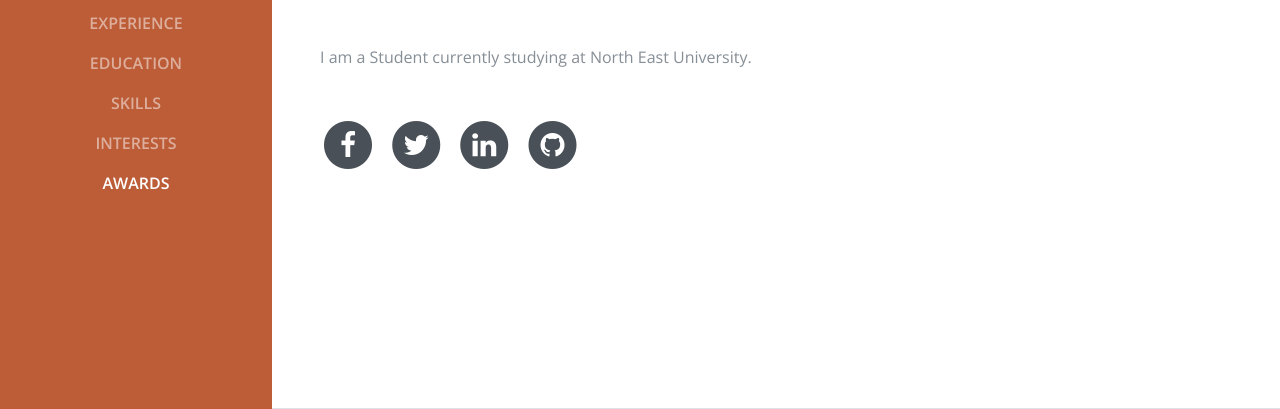
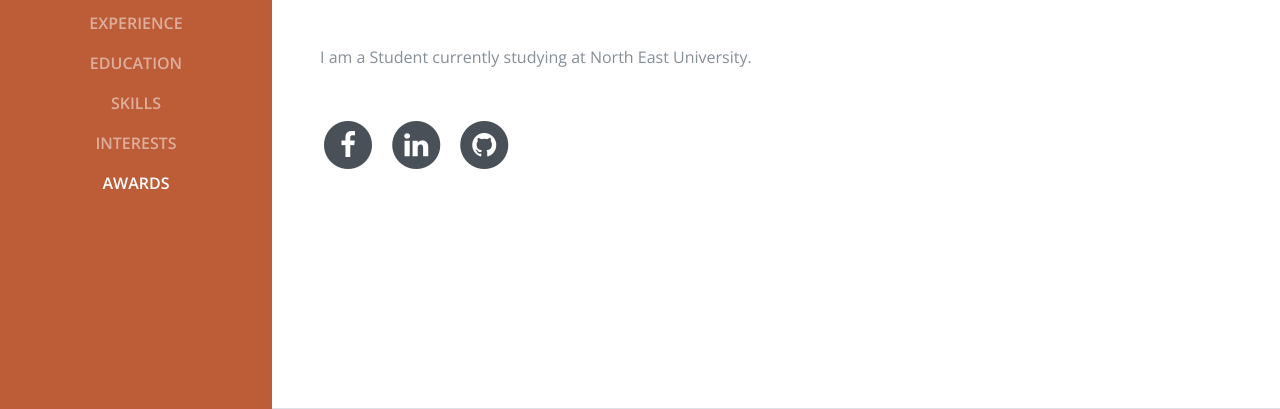
Before and after one commit to ayonneub/ayon, a plain HTML site: page index.html in a window 1280 px wide. Shown: the part 391-800 px from the top of the page. Drawn offline with nearby package versions, Linux system fonts and the light colour scheme; a web font is replaced by a local one.

Commit message:
Update index.html

```diff
--- a/index.html
+++ b/index.html
@@ -81,14 +81,7 @@
                 </span>
               </a>
             </li>
-            <li class="list-inline-item">
-              <a href="#">
-                <span class="fa-stack fa-lg">
-                  <i class="fa fa-circle fa-stack-2x"></i>
-                  <i class="fa fa-twitter fa-stack-1x fa-inverse"></i>
-                </span>
-              </a>
-            </li>
+
             <li class="list-inline-item">
               <a href="https://bd.linkedin.com/in/ayon-dey-37a88b157">
                 <span class="fa-stack fa-lg">
```
